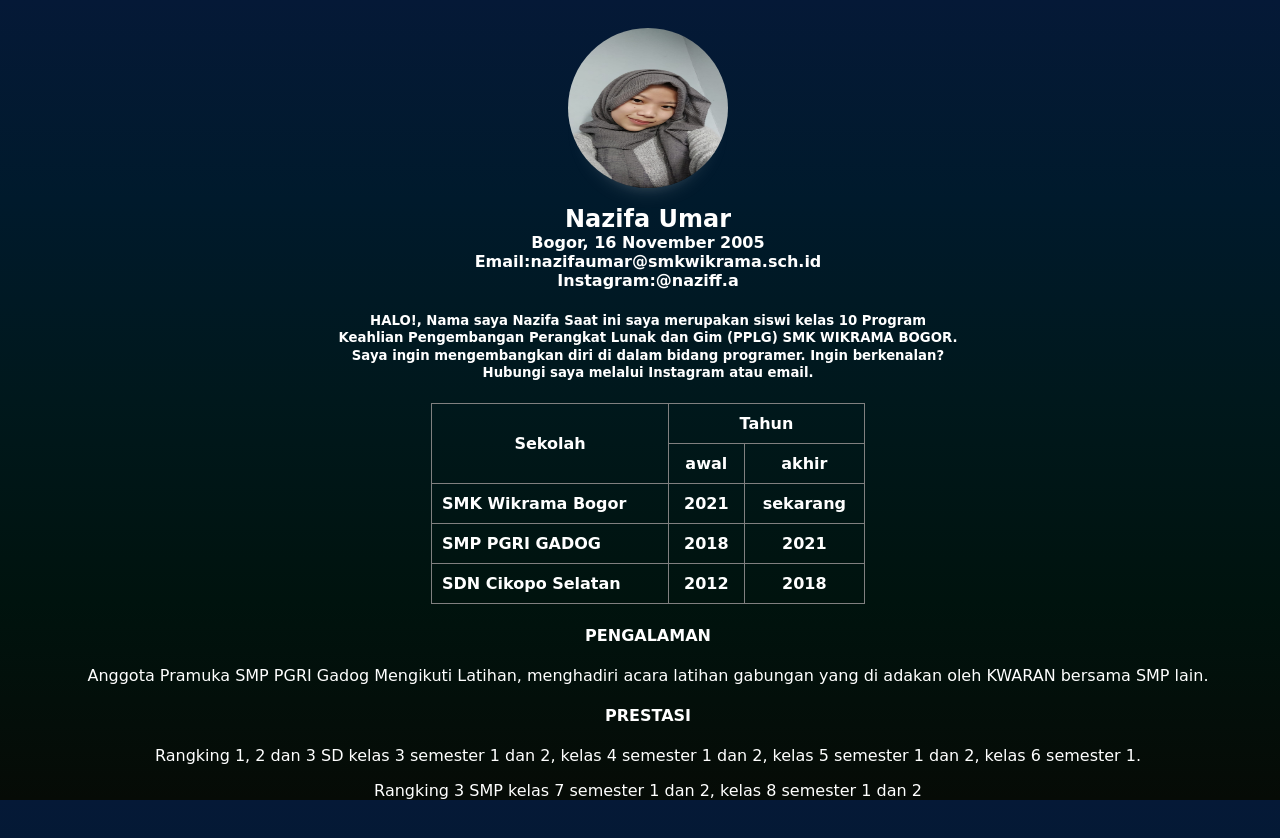
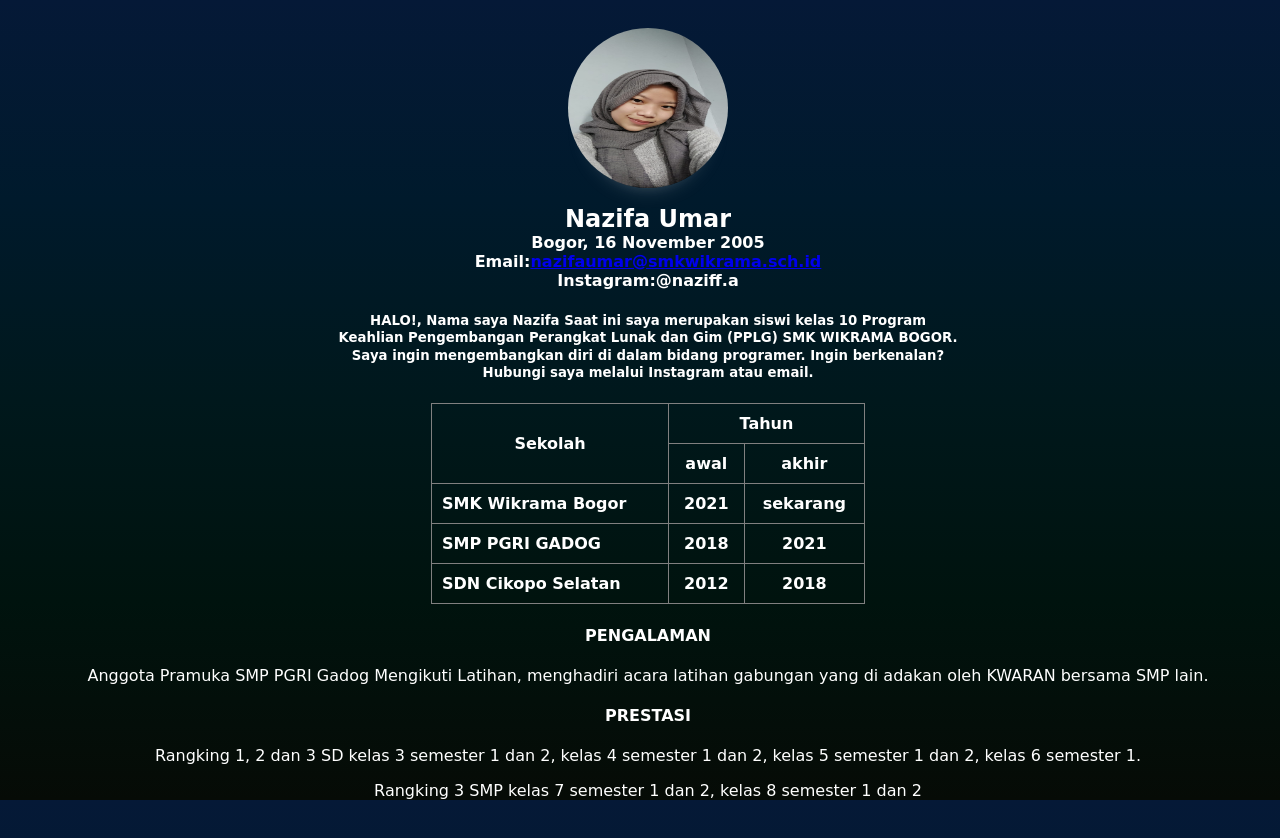
Before and after one commit to nazifaumar/nazifar-biodata, a plain HTML site: page index.html in a window 1280 px wide. Drawn offline with Linux system fonts and the light colour scheme; a web font is replaced by a local one.

Commit message:
update link gmail

```diff
--- a/index.html
+++ b/index.html
@@ -18,7 +18,7 @@
           Nazifa Umar<br>
           <div class="sub-nama">
             Bogor, 16 November 2005<br>
-            Email:nazifaumar@smkwikrama.sch.id<br>
+            Email:<a href="https://gmail.com">nazifaumar@smkwikrama.sch.id</a><br>
             Instagram:@naziff.a<br>
           </div>
         </div>
```
